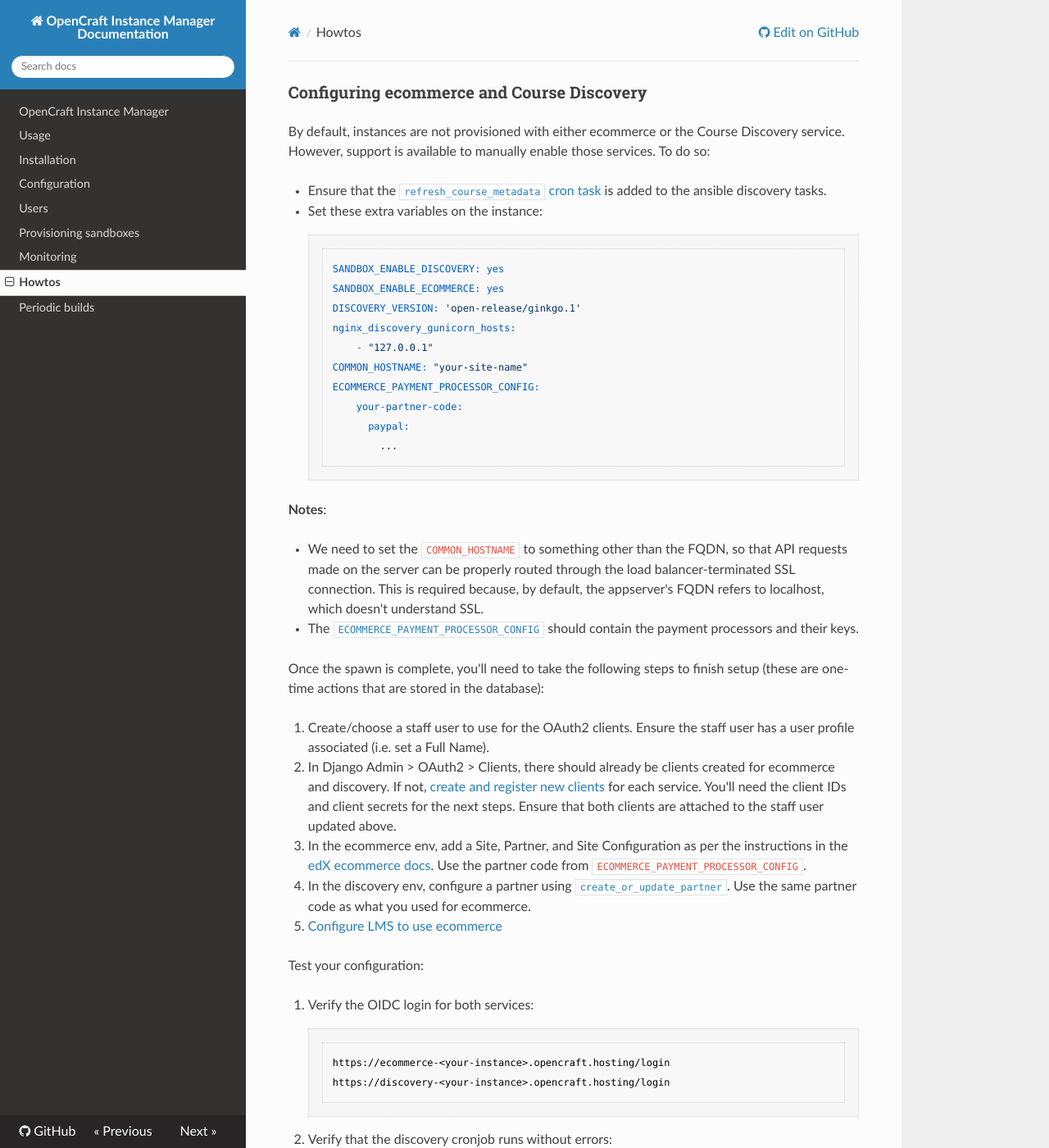
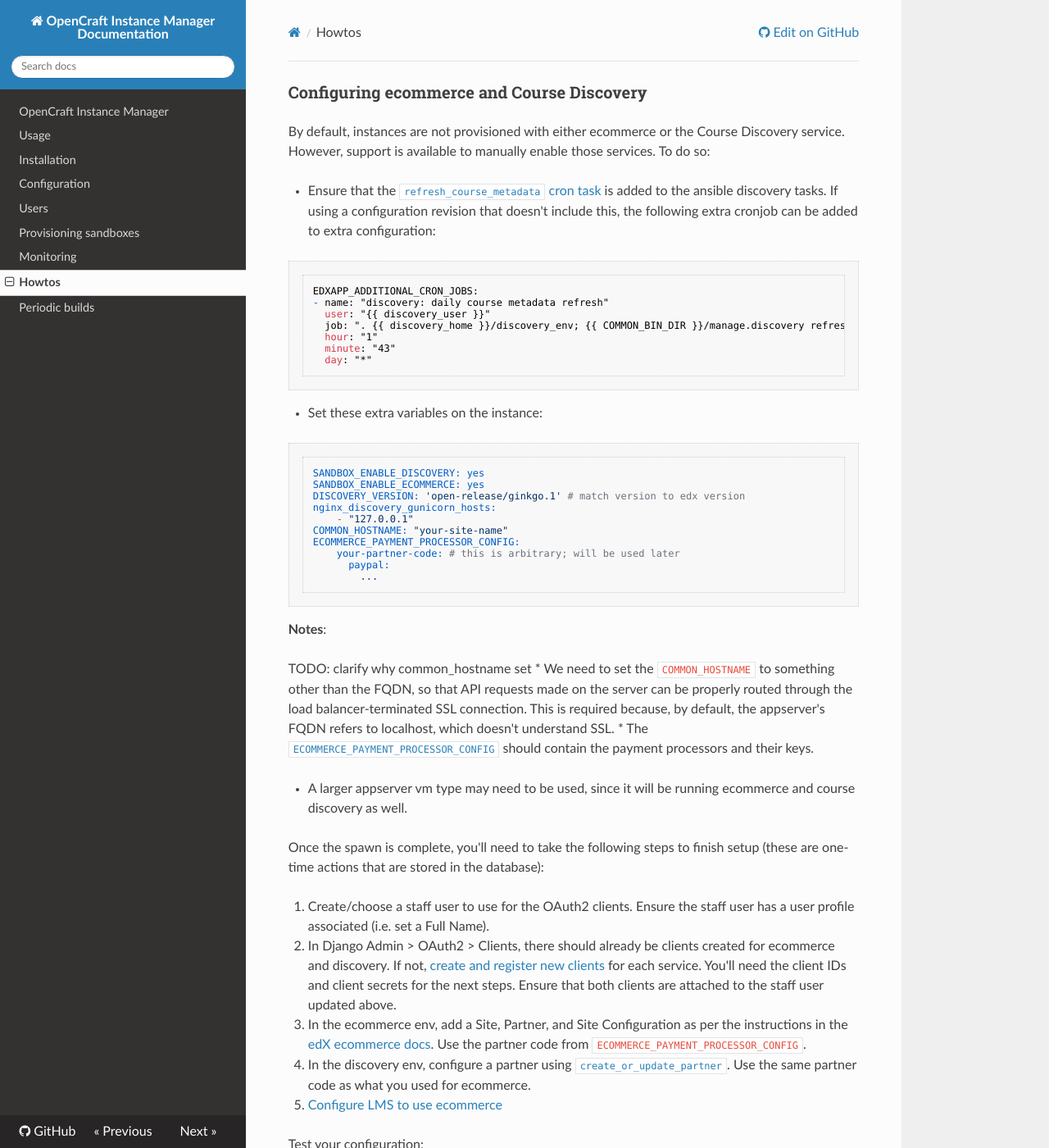
Before and after one commit to open-craft/opencraft, an MkDocs documentation site: the page built from documentation/howtos.md, in a window 1280 px wide and 1400 px high. Shown: the whole window at 82% size. Built offline with MkDocs 1.6.1, drawn with Linux system fonts in a browser that asks for light colours; nearby versions of some CDN libraries; some of the changed text lies outside the part shown.

Commit message:
WIP updates based on WIP ecommerce deployment

````diff
--- a/documentation/howtos.md
+++ b/documentation/howtos.md
@@ -4,28 +4,48 @@
 service. However, support is available to manually enable those services. To do so:
 
 * Ensure that the [`refresh_course_metadata` cron task](https://github.com/open-craft/configuration/blob/c1e576eabefea82d21d7785810126e39752cd14e/playbooks/roles/discovery/tasks/main.yml)
-  is added to the ansible discovery tasks.
+  is added to the ansible discovery tasks. If using a configuration revision
+  that doesn't include this, the following extra cronjob can be added to extra
+  configuration:
+
+```
+EDXAPP_ADDITIONAL_CRON_JOBS:
+- name: "discovery: daily course metadata refresh"
+  user: "{{ discovery_user }}"
+  job: ". {{ discovery_home }}/discovery_env; {{ COMMON_BIN_DIR }}/manage.discovery refresh_course_metadata"
+  hour: "1"
+  minute: "43"
+  day: "*"
+```
+
 * Set these extra variables on the instance:
 
-        SANDBOX_ENABLE_DISCOVERY: yes
-        SANDBOX_ENABLE_ECOMMERCE: yes
-        DISCOVERY_VERSION: 'open-release/ginkgo.1'
-        nginx_discovery_gunicorn_hosts:
-            - "127.0.0.1"
-        COMMON_HOSTNAME: "your-site-name"
-        ECOMMERCE_PAYMENT_PROCESSOR_CONFIG:
-            your-partner-code:
-              paypal:
-                ...
+```
+SANDBOX_ENABLE_DISCOVERY: yes
+SANDBOX_ENABLE_ECOMMERCE: yes
+DISCOVERY_VERSION: 'open-release/ginkgo.1' # match version to edx version
+nginx_discovery_gunicorn_hosts:
+    - "127.0.0.1"
+COMMON_HOSTNAME: "your-site-name"
+ECOMMERCE_PAYMENT_PROCESSOR_CONFIG:
+    your-partner-code: # this is arbitrary; will be used later
+      paypal:
+        ...
+```
 
 **Notes**:
 
+TODO: clarify why common_hostname set
 * We need to set the `COMMON_HOSTNAME` to something other than the FQDN, so
   that API requests made on the server can be properly routed through the load
   balancer-terminated SSL connection.  This is required because, by default, the
   appserver's FQDN refers to localhost, which doesn't understand SSL.
 * The [`ECOMMERCE_PAYMENT_PROCESSOR_CONFIG`](https://github.com/edx/configuration/blob/d68bf51d7b8403bdad09dc764af5ebafe16d7309/playbooks/roles/ecommerce/defaults/main.yml#L103)
   should contain the payment processors and their keys.
+
+
+* A larger appserver vm type may need to be used, since it will be running
+  ecommerce and course discovery as well.
 
 Once the spawn is complete, you'll need to take the following steps to finish setup
 (these are one-time actions that are stored in the database):
@@ -50,8 +70,8 @@
 
 1. Verify the OIDC login for both services:
 
-        https://ecommerce-<your-instance>.opencraft.hosting/login
-        https://discovery-<your-instance>.opencraft.hosting/login
+        https://ecommerce.<your-instance>.opencraft.hosting/login
+        https://discovery.<your-instance>.opencraft.hosting/login
 
 1. Verify that the discovery cronjob runs without errors:
 
````
